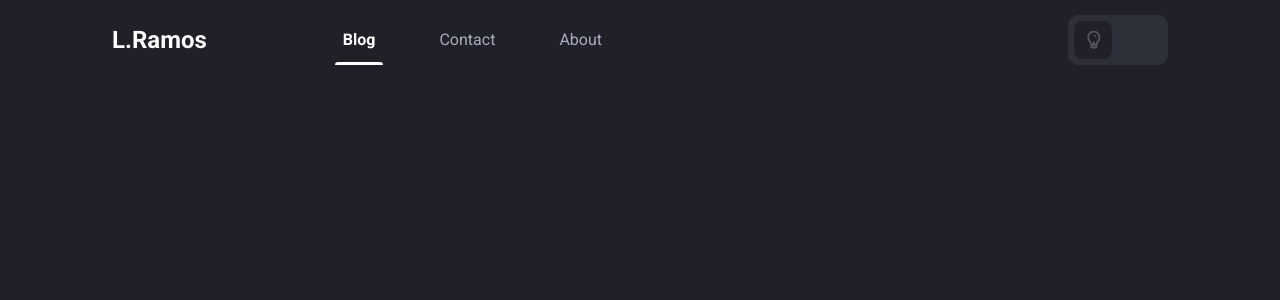
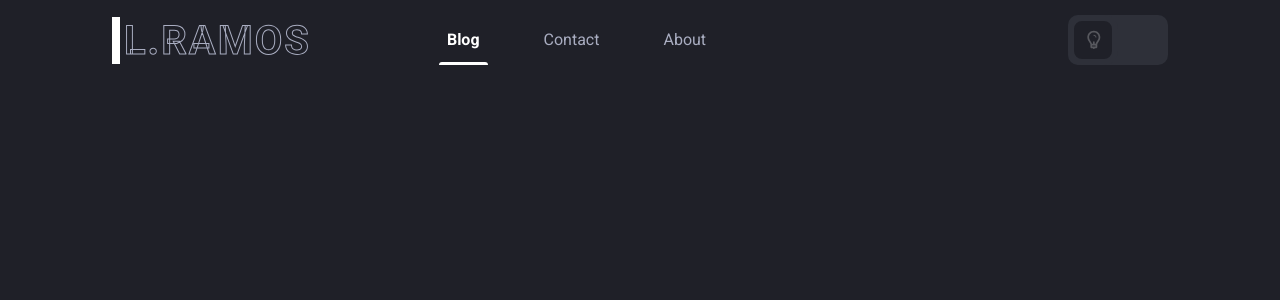
Before and after one commit to MogLuiz/LRamos-Blog, a Next.js app: page / in a window 1280 px wide. Shown: the top 300 px of the page. Built offline with nearby package versions, Linux system fonts and the light colour scheme.

Commit message:
feat: Logo component

```diff
--- a/src/components/Header/index.tsx
+++ b/src/components/Header/index.tsx
@@ -2,7 +2,7 @@
 import React from "react";
 
 // Components
-import { Toggle } from "..";
+import { Toggle, Logo } from "..";
 
 // Custom Hooks
 
@@ -22,7 +22,7 @@ const Header: React.FC = () => {
   return (
     <HeaderContainer>
       <HeaderContent>
-        <HeaderLogo>L.Ramos</HeaderLogo>
+        <Logo name="L.Ramos" />
         <NavItems>
           <NavItem isActive={true}>Blog</NavItem>
           <NavItem>Contact</NavItem>
--- /dev/null
+++ b/src/components/Logo/index.tsx
@@ -0,0 +1,23 @@
+// Packages
+import React from "react";
+
+import { UlContainer } from "./styles";
+
+interface ILogo {
+  name: string;
+}
+
+const Logo: React.FC<ILogo> = ({ name }) => {
+  const names = name;
+  return (
+    <>
+      <UlContainer>
+        <li>
+          <a data-text="&nbsp;L.Ramos">&nbsp;{name}</a>
+        </li>
+      </UlContainer>
+    </>
+  );
+};
+
+export default Logo;
--- /dev/null
+++ b/src/components/Logo/styles.ts
@@ -0,0 +1,36 @@
+import { styled } from "../../styles";
+
+export const UlContainer = styled("ul", {
+  position: "relative",
+
+  display: "flex",
+
+  li: {
+    position: "relative",
+    listStyle: "none",
+  },
+  a: {
+    position: "relative",
+    fontSize: "2.5em",
+    fontWeight: "bold",
+    letterSpacing: "2px",
+    textTransform: "uppercase",
+    color: "transparent",
+    "-webkit-text-stroke": "1px rgba(169, 173, 193, 1)",
+  },
+  "a::before": {
+    content: "attr(data-text)",
+    position: "absolute",
+    color: "$textPrimary",
+    width: "0",
+    overflow: "hidden",
+    transition: "1s",
+
+    borderRight: "8px solid $textPrimary",
+  },
+
+  "a:hover::before": {
+    width: "100%",
+    "-webkit-text-stroke": "1px #fff",
+  },
+});
--- a/src/components/index.ts
+++ b/src/components/index.ts
@@ -1,2 +1,3 @@
 export { default as Header } from "./Header";
 export { default as Toggle } from "./Toggle";
+export { default as Logo } from "./Logo";
--- a/src/hooks/ThemeContext/types.ts
+++ /dev/null
@@ -1,6 +0,0 @@
-export interface IThemeContext {
-  toggleTheme(): void;
-  theme: ITheme;
-}
-
-export type ITheme = "dark" | "light";
```
Also changed, not shown: src/hooks/ThemeContext/index.tsx (deleted, +0 -53 lines).
